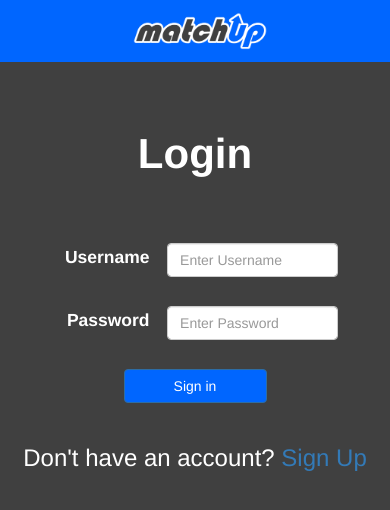
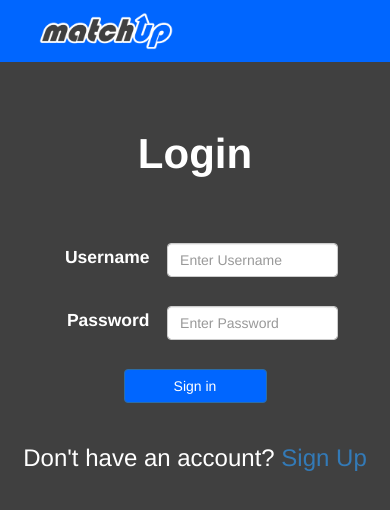
Before and after one commit to C-Dahr/matchup, a Vue app in the folder client/: page / in a window 390 px wide. Shown: the top 510 px of the page. Built offline with nearby package versions, Linux system fonts and the light colour scheme.

Commit message:
Updated navbar to ultilize @media screen width to hide welcome message on smaller screens and cleaned up the navbar code

```diff
--- a/client/src/components/Navbar.vue
+++ b/client/src/components/Navbar.vue
@@ -1,22 +1,19 @@
 <template>
-  <div>
-    <b-navbar toggleable="lg" id="navbar-main">
-      <b-navbar-brand  href="/"></b-navbar-brand>
+  <b-navbar id="navbar-main">
+    <b-navbar-brand  href="/"></b-navbar-brand>
       <b-navbar-nav v-if="isLoggedIn" class="ml-auto" id="navbar-right">
-        <b-collapse id="nav-collapse" is-nav>
-          <b-nav-text id="welcome-msg">Welcome, {{ username }}</b-nav-text>
-        </b-collapse>
-        <b-nav-item-dropdown right>
+        <b-nav-text id="welcome-msg">Welcome, {{ username }}</b-nav-text>
+        <b-nav-item-dropdown no-caret right>
           <template v-slot:button-content>
             <font-awesome-icon icon="user-circle" size="3x" style="color: white;"/>
           </template>
-          <b-dropdown-item href="/editprofile">Profile</b-dropdown-item>
-          <b-dropdown-item @click="logout" href="/login">Sign Out</b-dropdown-item>
+            <b-dropdown-item href="/editprofile">Profile</b-dropdown-item>
+            <b-dropdown-item @click="logout" href="/login">Sign Out</b-dropdown-item>
         </b-nav-item-dropdown>
       </b-navbar-nav>
-    </b-navbar>
-  </div>
+  </b-navbar>
 </template>
+
 
 <script>
 
@@ -53,17 +50,13 @@ export default {
   background-color: #0066FF;
 }
 
-#welcome-msg {
-  color: white;
-  font-size: 1.5em;
-}
-
 #navbar-right {
   padding-right: 2em;
 }
 
-.dropdown-toggle::after {
-  content: none !important;
+#welcome-msg {
+  color: white;
+  font-size: 1.5em;
 }
 
 .navbar-collapse.collapse {
@@ -76,4 +69,10 @@ export default {
   max-width: 50px;
 }
 
+@media only screen and (max-width: 600px) {
+  #welcome-msg {
+    display: none;
+  }
+}
+
 </style>
```
